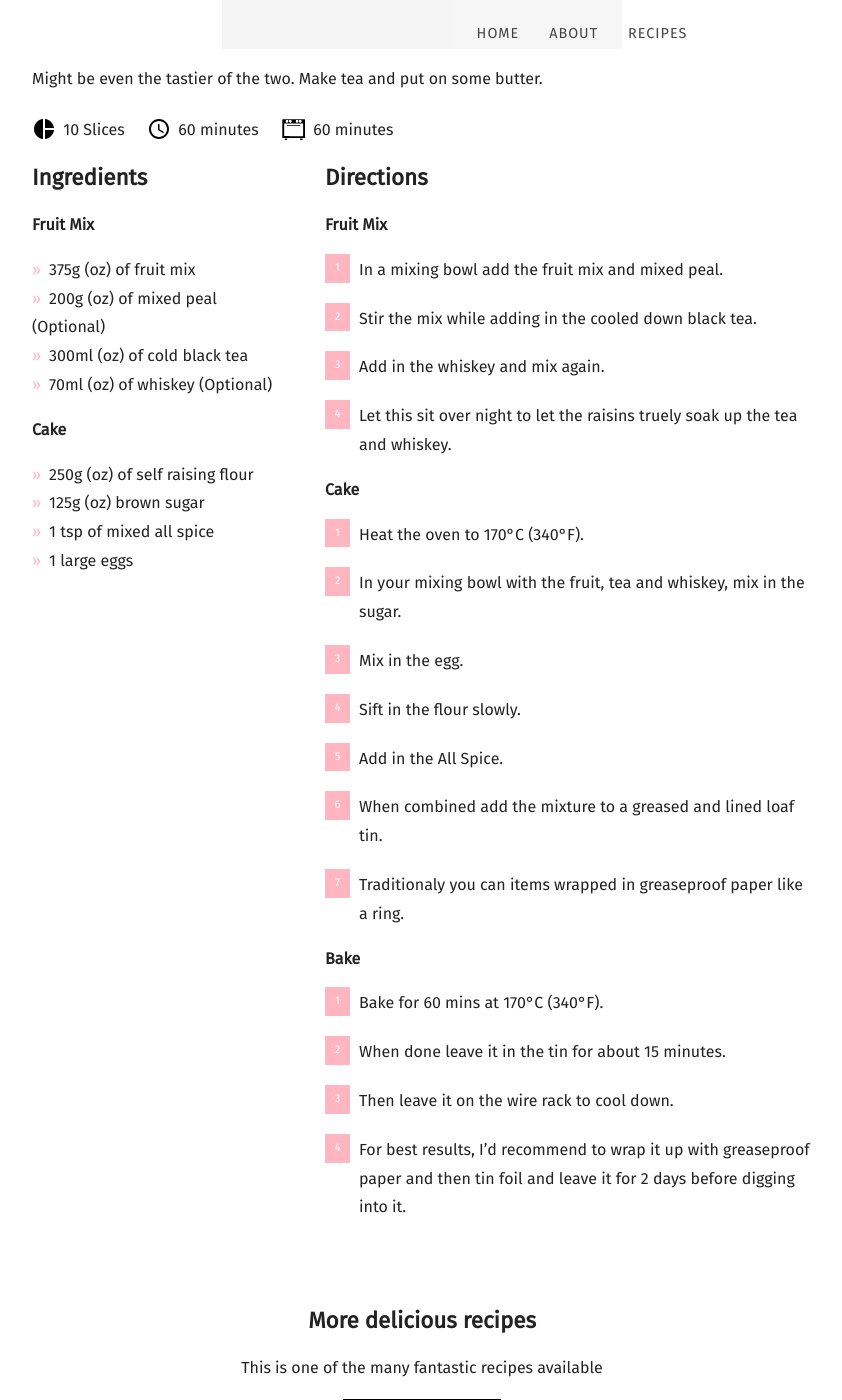
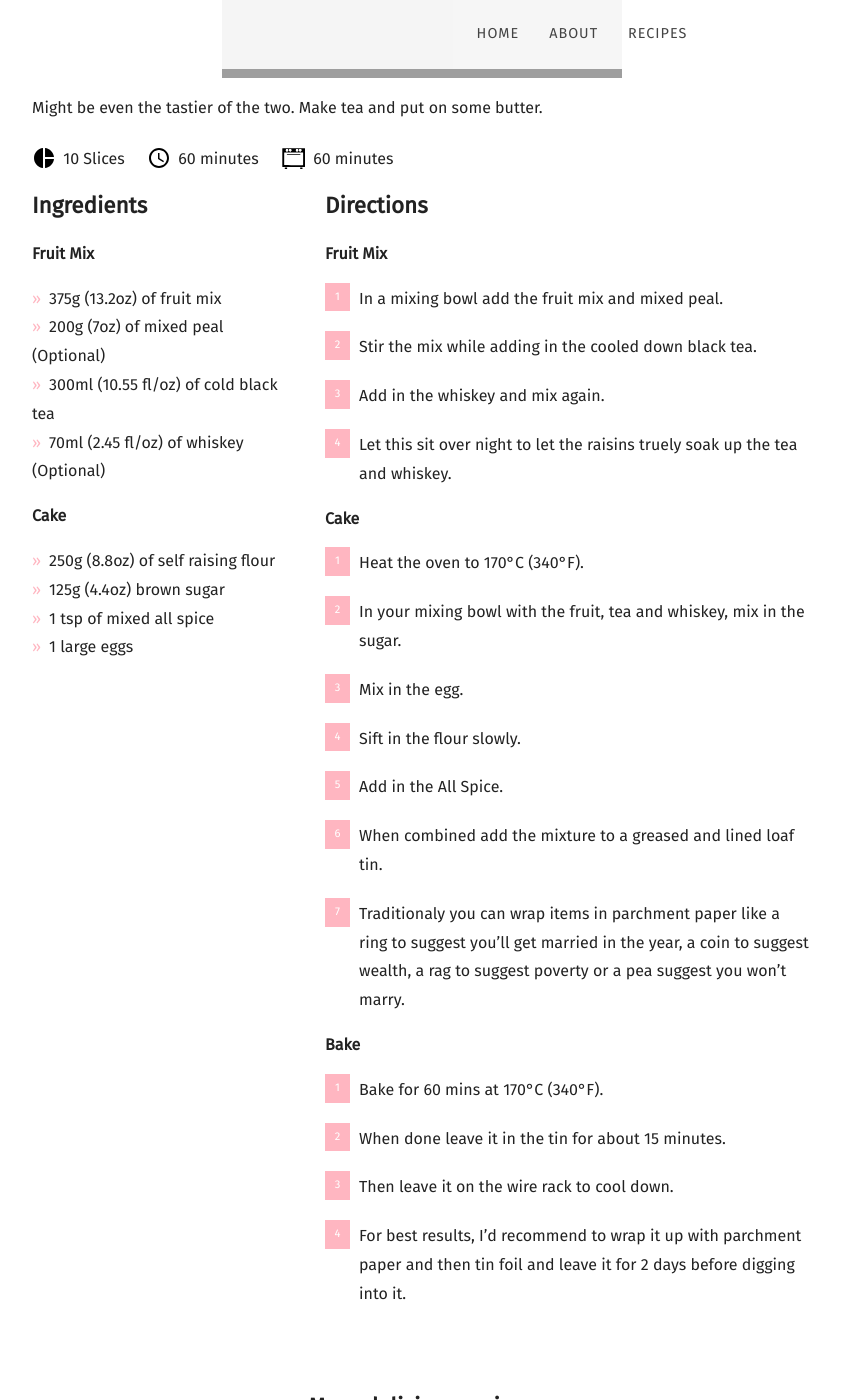
Before and after one commit to mcginleyireland/irishbaking.github.io, a Jekyll site: the page built from _posts/2021-10-30-traditional-irish-barmbrack-tea-version.md, in a window 1280 px wide and 1400 px high, scrolled down 4486 px. Shown: the whole window, without its empty margins (58-900 px from the left). Built offline with Jekyll 4.4.1, drawn with Linux system fonts in a browser that asks for light colours; nearby versions of some CDN libraries; some web fonts are replaced; some of the changed text lies outside the part shown.

Commit message:
Updating the ingredients for the barmbrack.

```diff
--- a/_posts/2021-10-30-traditional-irish-barmbrack-tea-version.md
+++ b/_posts/2021-10-30-traditional-irish-barmbrack-tea-version.md
@@ -11,15 +11,15 @@ recipe:
   cook: 60 minutes
   ingredients_markdown: |-
     **Fruit Mix**
-    * 375g (oz) of fruit mix
-    * 200g (oz) of mixed peal (Optional)
-    * 300ml (oz) of cold black tea
-    * 70ml (oz) of whiskey (Optional)
+    * 375g (13.2oz) of fruit mix
+    * 200g (7oz) of mixed peal (Optional)
+    * 300ml (10.55 fl/oz) of cold black tea
+    * 70ml (2.45 fl/oz) of whiskey (Optional)
 
     **Cake**
 
-    * 250g (oz) of self raising flour
-    * 125g (oz) brown sugar
+    * 250g (8.8oz) of self raising flour
+    * 125g (4.4oz) brown sugar
     * 1 tsp of mixed all spice
     * 1 large eggs
 
@@ -39,14 +39,14 @@ recipe:
     4. Sift in the flour slowly.
     5. Add in the All Spice.
     6. When combined add the mixture to a greased and lined loaf tin.
-    7. Traditionaly you can items wrapped in greaseproof paper like a ring.
+    7. Traditionaly you can wrap items in parchment paper like a ring to suggest you'll get married in the year, a coin to suggest wealth, a rag to suggest poverty or a pea suggest you won't marry.
 
     **Bake**
 
     1. Bake for 60 mins at 170°C (340°F).
     2. When done leave it in the tin for about 15 minutes.
     3. Then leave it on the wire rack to cool down.
-    4. For best results, I'd recommend to wrap it up with greaseproof paper and then tin foil and leave it for 2 days before digging into it.
+    4. For best results, I'd recommend to wrap it up with parchment paper and then tin foil and leave it for 2 days before digging into it.
 
 
 
@@ -79,7 +79,7 @@ When mixed well we can add it to the tin.
 
 ![Cake](https://irishbaking.ie/images/Cakes/Traditional_Irish_Barmbrack_Tea_Version/Image_8.jpg)
 
-I normally slam the tin a few times so that there's no air bubbles stored below.
+I normally slam the tin a few times so that there's no air bubbles stored below. At this stage you can wrap in parchment paper, a ring, a coin or evern a rag. These symbolise a wedding, wealth or poverty.
 
 ![Cake](https://irishbaking.ie/images/Cakes/Traditional_Irish_Barmbrack_Tea_Version/Image_9.jpg)
 
```
